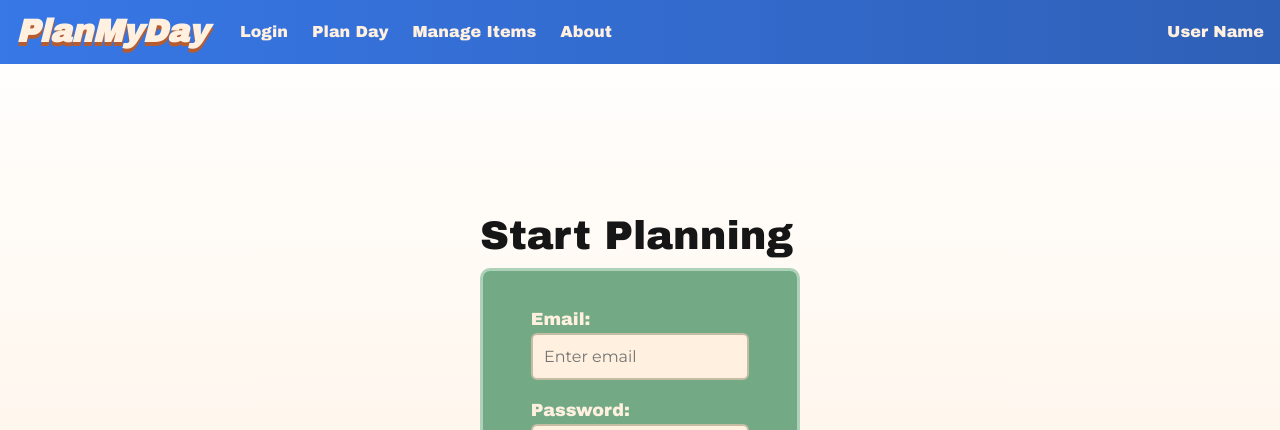
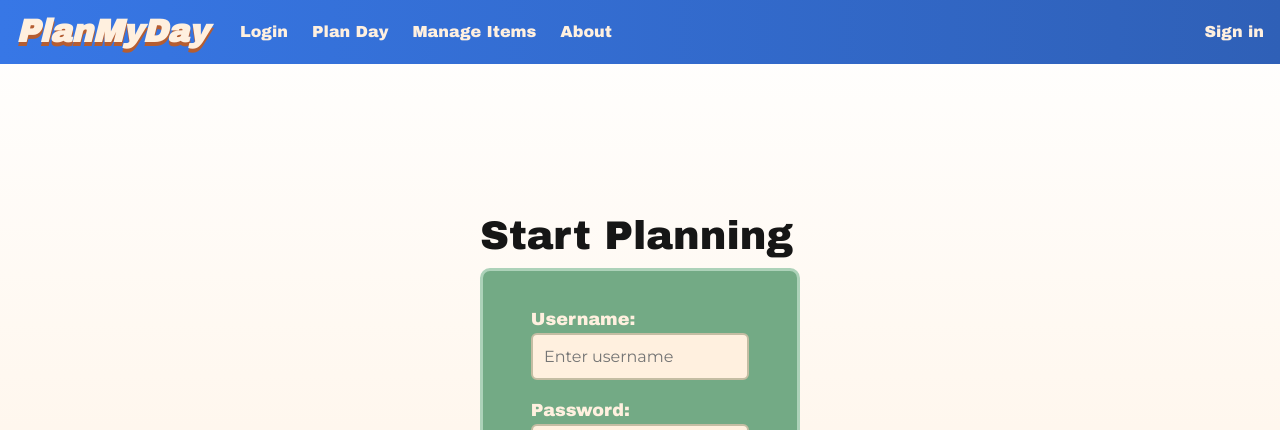
Before and after one commit to jacksonfishburn/dailyplanner, a React (Vite) app: page / in a window 1280 px wide. Shown: the top 430 px of the page. Built offline with nearby package versions, Linux system fonts and the light colour scheme.

Commit message:
username displayed on header and user info storage fixed

```diff
--- a/src/app.jsx
+++ b/src/app.jsx
@@ -10,11 +10,16 @@ import { db } from './storage';
 
 export default function App() {
   const [items, setItems] = useState(() => db.getItems() ?? []);
-  const [users, setUsers] = useState(() => db.getUsers() ?? []);
+  const [users, setUsers] = useState(() => db.getUsers() ?? {});
+  const [currentUser, setCurrentUser] = useState(null);
 
   useEffect(() => {
     db.setItems(items);
   }, [items]);
+
+  useEffect(() => {
+  db.setUsers(users);
+}, [users]);
 
   return (
     <BrowserRouter>
@@ -41,14 +46,14 @@ export default function App() {
               </nav>
             </div>
             <p className="user-banner">
-              <span id="username">User Name</span>
+              <span id="username">{currentUser ? currentUser : 'Sign in'}</span>
             </p>
           </div>
         </header>
 
         <main>
           <Routes>
-            <Route path='/' element={<Login users={users} setUsers={setUsers} />} exact />
+            <Route path='/' element={<Login users={users} setUsers={setUsers} setCurrentUser={setCurrentUser} />} exact />
             <Route path='/plan' element={<Plan items={items} setItems={setItems} />} />
             <Route path='/items' element={<Items items={items} setItems={setItems} />} />
             <Route path='/about' element={<About />} />
--- a/src/login/login.jsx
+++ b/src/login/login.jsx
@@ -2,37 +2,34 @@ import React, { useState } from 'react';
 import './login.css';
 import { useNavigate } from 'react-router-dom';
 
-export default function Login({ users, setUsers }) {
+export default function Login({ users, setUsers, setCurrentUser }) {
   const navigate = useNavigate();
-  const [email, setEmail] = useState('');
+  const [user, setUser] = useState('');
   const [password, setPassword] = useState('');
   const [errorMessage, setErrorMessage] = useState('');
 
 const handleRegister = () => {
-    if (users.hasOwnProperty(email)) {
+  if (users.hasOwnProperty(user)) {
     setErrorMessage('Username taken');
     return;
   }
 
-    users[email] = password;
+  const updatedUsers = { ...users, [user]: password };
+  setUsers(updatedUsers);
 
-    setErrorMessage('Registration successful');
-
-    setEmail('');
+  setUser('');
   setPassword('');
-    setUsers(users);
-
+  setCurrentUser(user);
   navigate('/plan');
 };
 
   const handleLogin = () => {
-    if (users.hasOwnProperty(email) && users[email] === password) {
-      setErrorMessage('Login successful');
-
-      setEmail('');
+    if (users.hasOwnProperty(user) && users[user] === password) {
+      setUser('');
       setPassword('');
       setUsers(users);
 
+      setCurrentUser(user);
       navigate('/plan');
     } else {
       setErrorMessage('Username or password not found');
@@ -45,13 +42,13 @@ export default function Login({ users, setUsers }) {
         <h1>Start Planning</h1>
         <form>
           <div className="email">
-            <label>Email:</label>
+            <label>Username:</label>
             <input
               className='login-input'
               type="text"
-              placeholder="Enter email"
-              value={email}
-              onChange={(e) => setEmail(e.target.value)}
+              placeholder="Enter username"
+              value={user}
+              onChange={(e) => setUser(e.target.value)}
             />
           </div>
           <div className="password">
```
Lines whose indentation alone changed are shown as unchanged.
